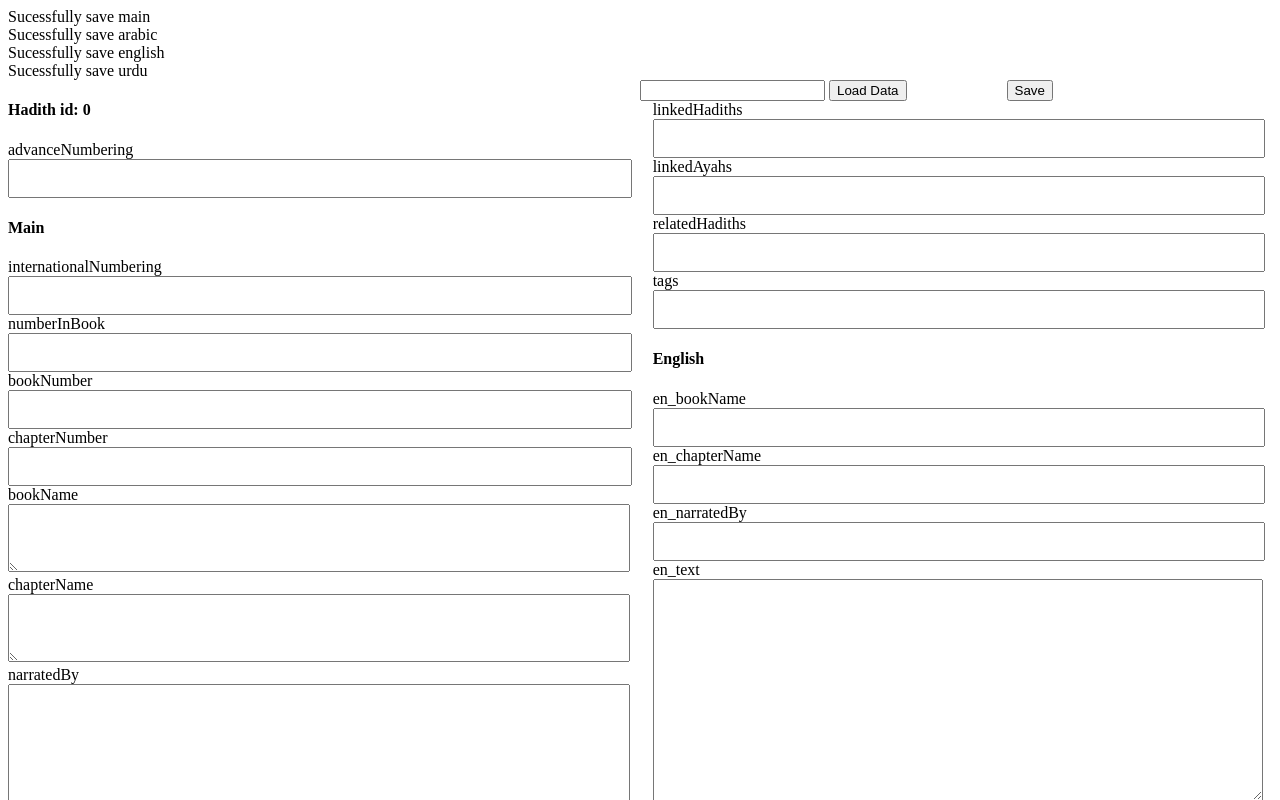
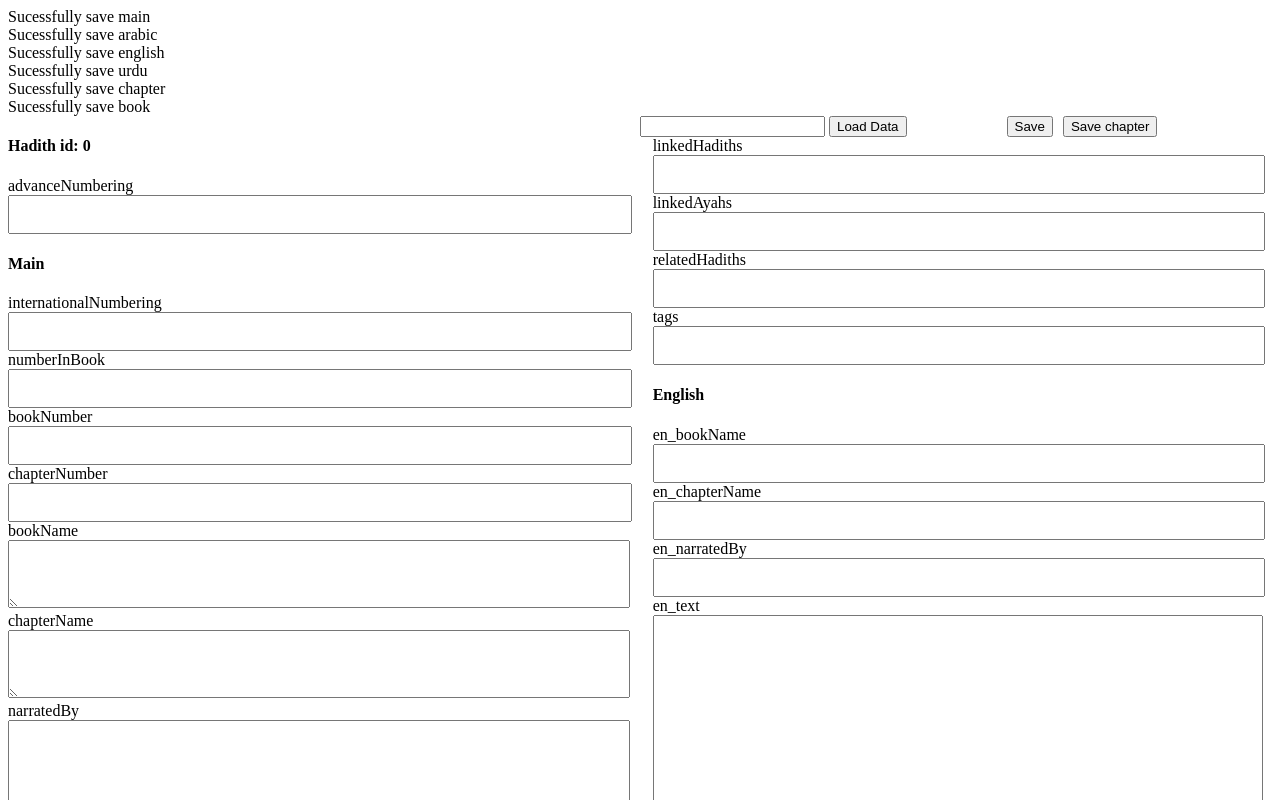
Before and after one commit to islam-786/hadith-data-admin, a React (Create React App) app: page / in a window 1280 px wide. Shown: the top 800 px of the page. Built offline with nearby package versions, Linux system fonts and the light colour scheme; the HTML template or start-up script is replaced by a standard one.

Commit message:
separate chapter and hadees

```diff
--- a/src/App.js
+++ b/src/App.js
@@ -7,6 +7,7 @@ function App() {
   const [hadithId, setHadithId] = useState(0);
   const [loading, setLoading] = useState(false);
   const [saveRes, setSaveRes] = useState({});
+  const [chapterRes, setChapterRes] = useState({});
 
   const onDataChange = (key, value) => {
     setData((oldState) => {
@@ -16,7 +17,46 @@ function App() {
     });
   };
 
+  const saveChapterData = async () => {
+    console.log("saving data");
+    setLoading(true);
+    const formatData = {};
+    formatData.chapter_number = data.chapterNumber;
+    formatData.book_number = data.bookNumber;
+    formatData.arabic = {
+      chapterName: data.chapterName,
+      bookName: data.bookName,
+    };
+    formatData.english = {
+      chapterName: data.en_chapterName,
+      bookName: data.en_bookName,
+    };
+    formatData.urdu = {
+      chapterName: data.ur_chapterName,
+      bookName: data.ur_bookName,
+    };
+
+    const rawResponse = await fetch(
+      "https://hadithsaverapi-dot-islam786.ew.r.appspot.com/chapter",
+      {
+        method: "POST",
+        headers: {
+          Accept: "application/json",
+          "Content-Type": "application/json",
+        },
+        body: JSON.stringify(formatData),
+      }
+    );
+    const content = await rawResponse.json();
+
+    console.log(content);
+    setChapterRes(content);
+    setLoading(false);
+  };
+
   const saveData = async () => {
+    console.log("saving data");
+    setLoading(true);
     const formatData = {};
     formatData.advanceNumbering = data.advanceNumbering;
     formatData.main = {
@@ -66,6 +106,7 @@ function App() {
 
     console.log(content);
     setSaveRes(content);
+    setLoading(false);
   };
 
   const onHadithChange = (event) => {
@@ -128,6 +169,18 @@ function App() {
         <span style={{ color: "red" }}>Failed to save urdu</span>
       ) : (
         "Sucessfully save urdu"
+      )}{" "}
+      <br />
+      {chapterRes.chapter_error ? (
+        <span style={{ color: "red" }}>Failed to save chapter</span>
+      ) : (
+        "Sucessfully save chapter"
+      )}{" "}
+      <br />
+      {chapterRes.book_error ? (
+        <span style={{ color: "red" }}>Failed to save book</span>
+      ) : (
+        "Sucessfully save book"
       )}{" "}
       <br />
       {loading ? "Loading...." : null}
@@ -249,6 +302,9 @@ function App() {
       <button style={{ marginLeft: "100px" }} onClick={saveData}>
         Save
       </button>
+      <button style={{ marginLeft: "10px" }} onClick={saveChapterData}>
+        Save chapter
+      </button>
     </div>
   );
 }
```
